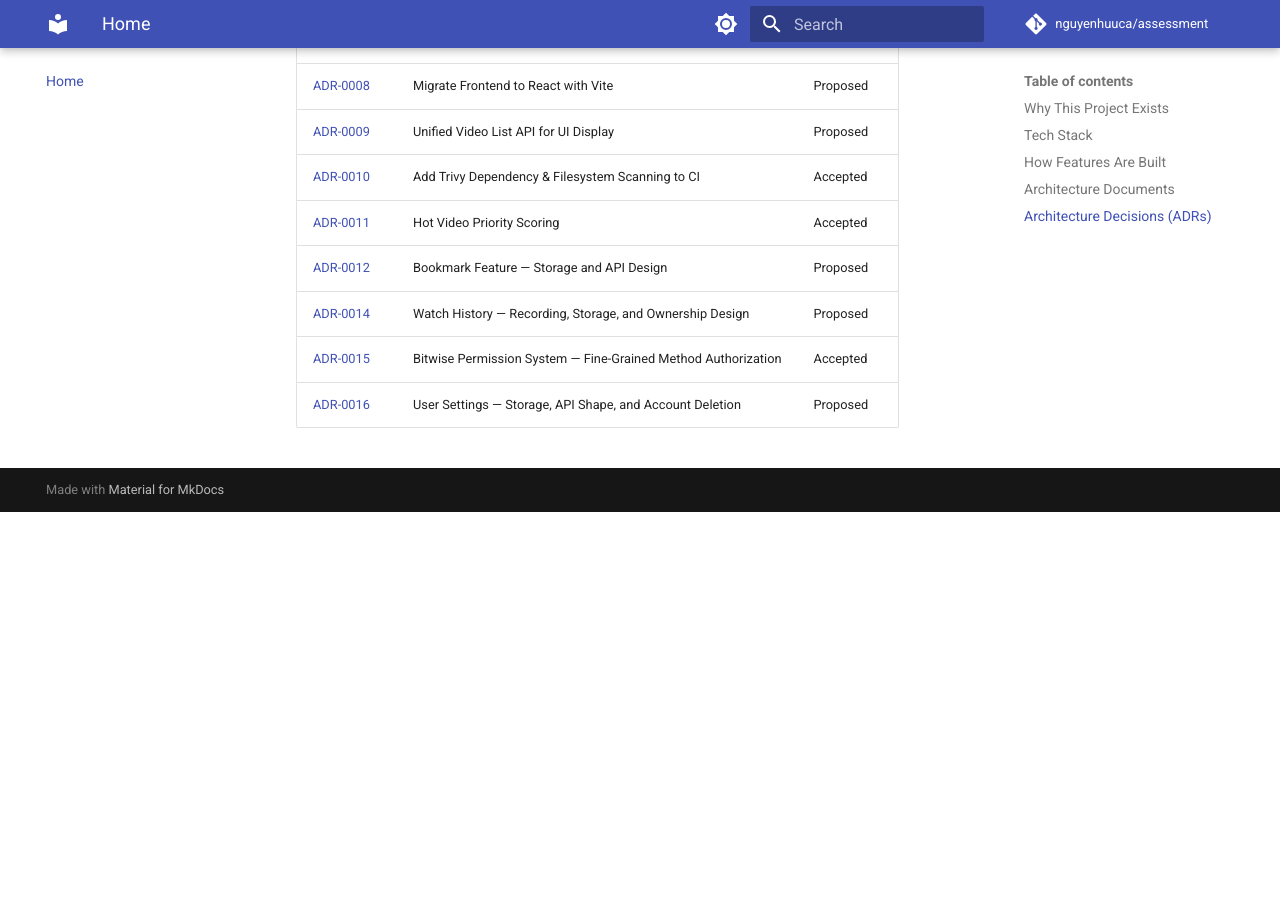
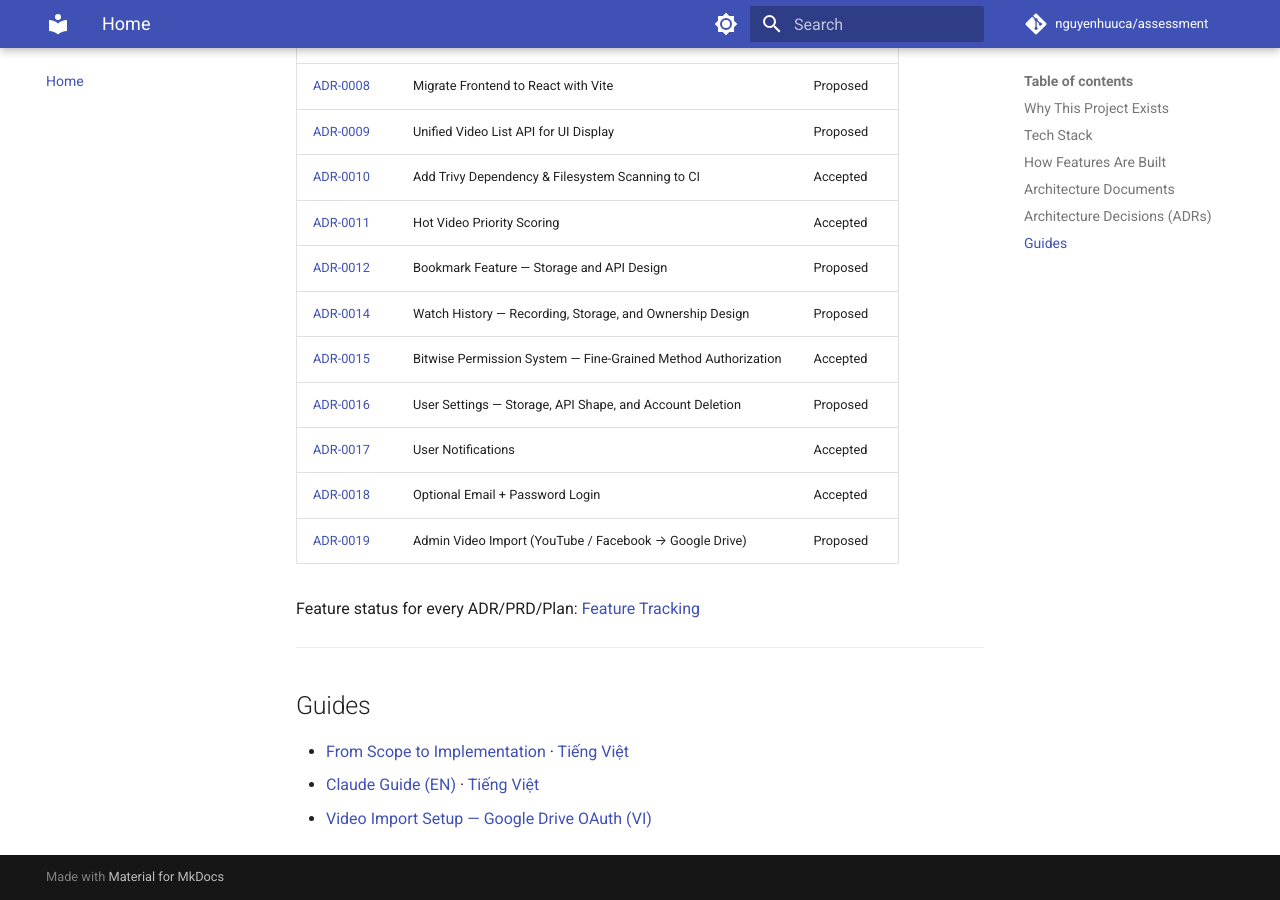
Before and after one commit to nguyenhuuca/assessment, an MkDocs documentation site: the page built from docs/README.md, in a window 1280 px wide and 900 px high, scrolled down 2013 px. Built offline with MkDocs 1.6.1 and Material for MkDocs 9.7.7, drawn with Linux system fonts in a browser that asks for light colours; comment, search, counter and statistics services are not loaded; before the commit the page ends 2525 px from its top, so only the background shows below that.

Commit message:
docs: home page lists ADR-0017..0019, links tracking and guides
Co-Authored-By: Claude Opus 5.5 <noreply@anthropic.com>

```diff
--- a/docs/README.md
+++ b/docs/README.md
@@ -70,3 +70,16 @@ See the full guide: [From Scope to Implementation](guides/flow-scope-to-implemen
 | [ADR-0014](adr/0014-watch-history-design-opus.md) | Watch History — Recording, Storage, and Ownership Design | Proposed |
 | [ADR-0015](adr/0015-bitwise-permission-system.md) | Bitwise Permission System — Fine-Grained Method Authorization | Accepted |
 | [ADR-0016](adr/0016-user-settings-design.md) | User Settings — Storage, API Shape, and Account Deletion | Proposed |
+| [ADR-0017](adr/0017-user-notifications.md) | User Notifications | Accepted |
+| [ADR-0018](adr/0018-password-login-option.md) | Optional Email + Password Login | Accepted |
+| [ADR-0019](adr/0019-admin-video-import.md) | Admin Video Import (YouTube / Facebook → Google Drive) | Proposed |
+
+Feature status for every ADR/PRD/Plan: [Feature Tracking](tracking.md)
+
+---
+
+## Guides
+
+- [From Scope to Implementation](guides/flow-scope-to-implement.md) · [Tiếng Việt](guides/flow-scope-to-implement-vi.md)
+- [Claude Guide (EN)](guides/claude-guide-en.md) · [Tiếng Việt](guides/claude-guide-vi.md)
+- [Video Import Setup — Google Drive OAuth (VI)](guides/video-import-setup-vi.md)
```
